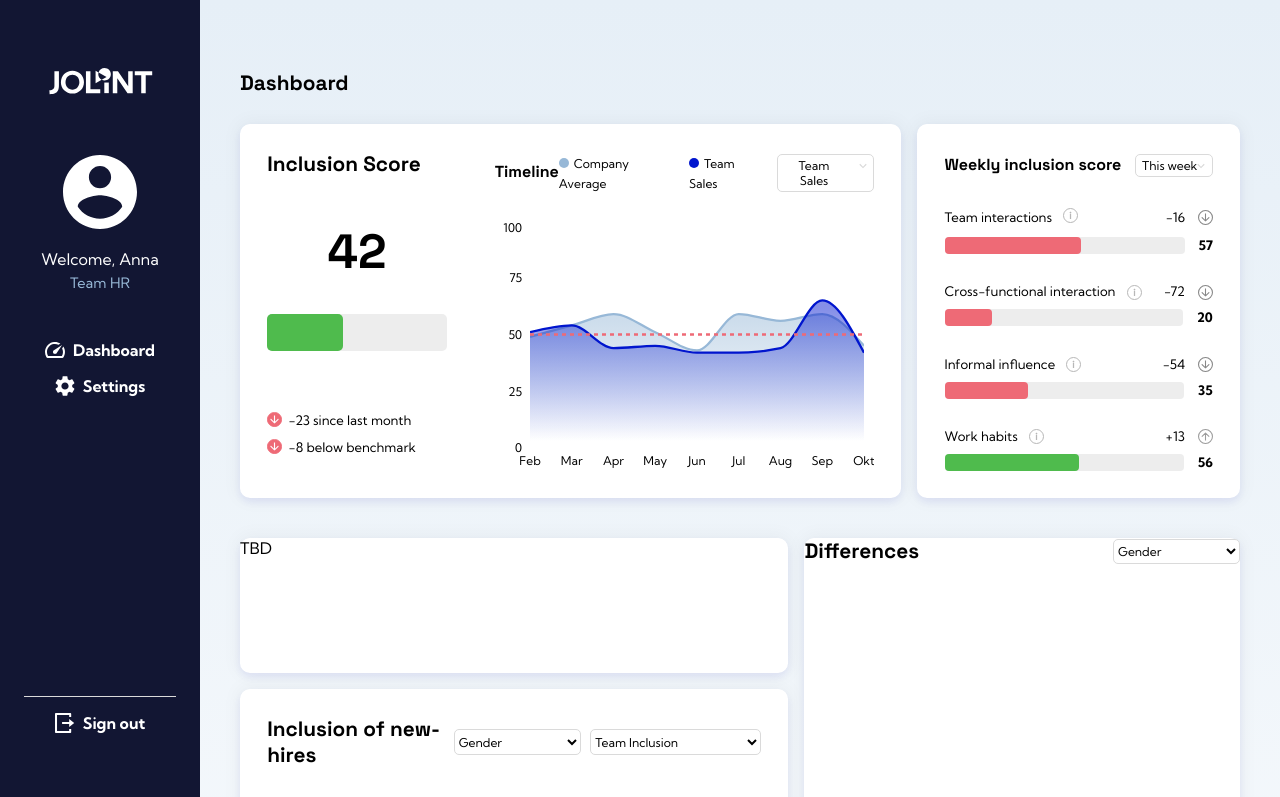
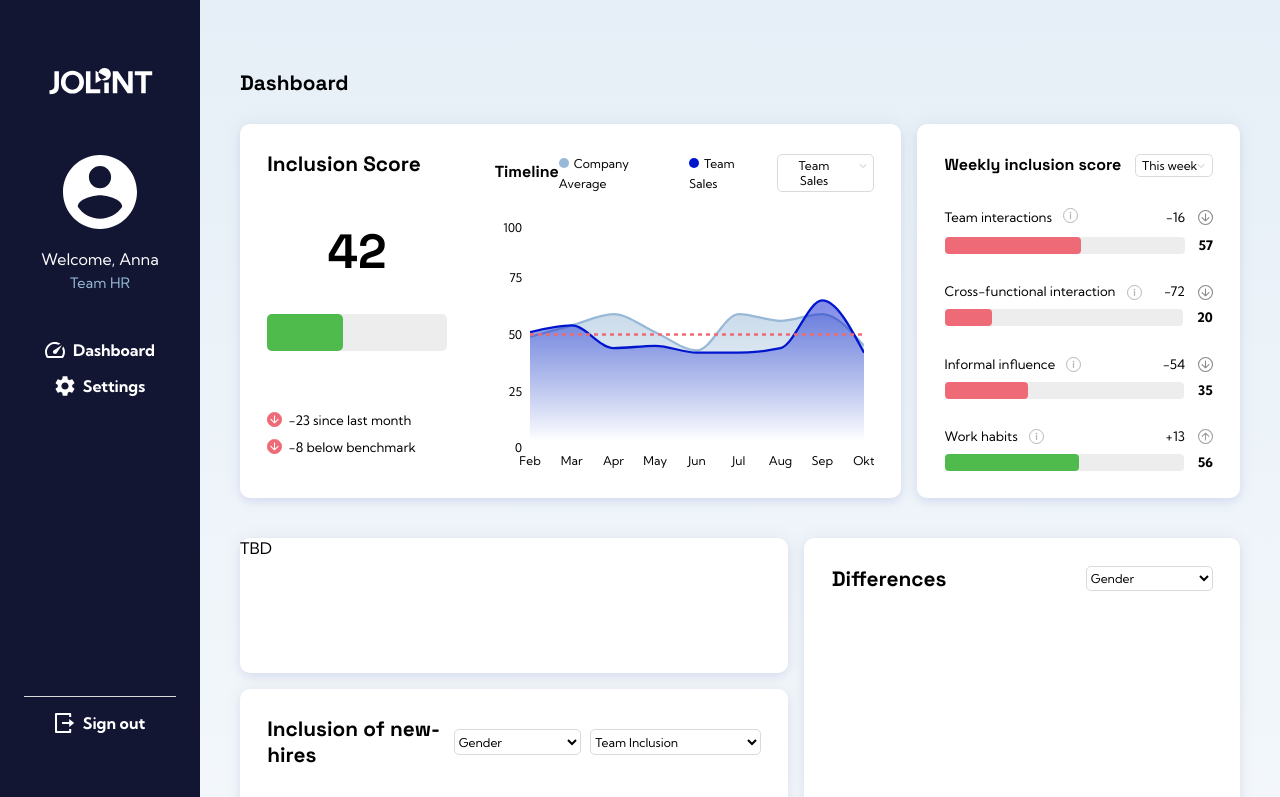
Before and after one commit to JTKsson/jolint-dashboard, a Next.js app: page / in a window 1280 px wide. Shown: the top 797 px of the page. Built offline with nearby package versions, Linux system fonts and the light colour scheme.

Commit message:
add main styling to differences card

```diff
--- a/src/app/components/DifferencesCard/DifferencesCard.jsx
+++ b/src/app/components/DifferencesCard/DifferencesCard.jsx
@@ -2,11 +2,12 @@
 import differencesData from '../../assets/differencesData.json'
 import DifferencesChart from './DifferencesChart'
 import DifferencesNav from './DifferencesNav'
+import styles from './differencesCard.module.css'
 
 export default function DifferencesCard() {
   return (
-    <div>
-        <DifferencesChart data={differencesData} />
+    <div className={styles.main}>
+      <DifferencesChart data={differencesData} />
     </div>
   )
 }
```
